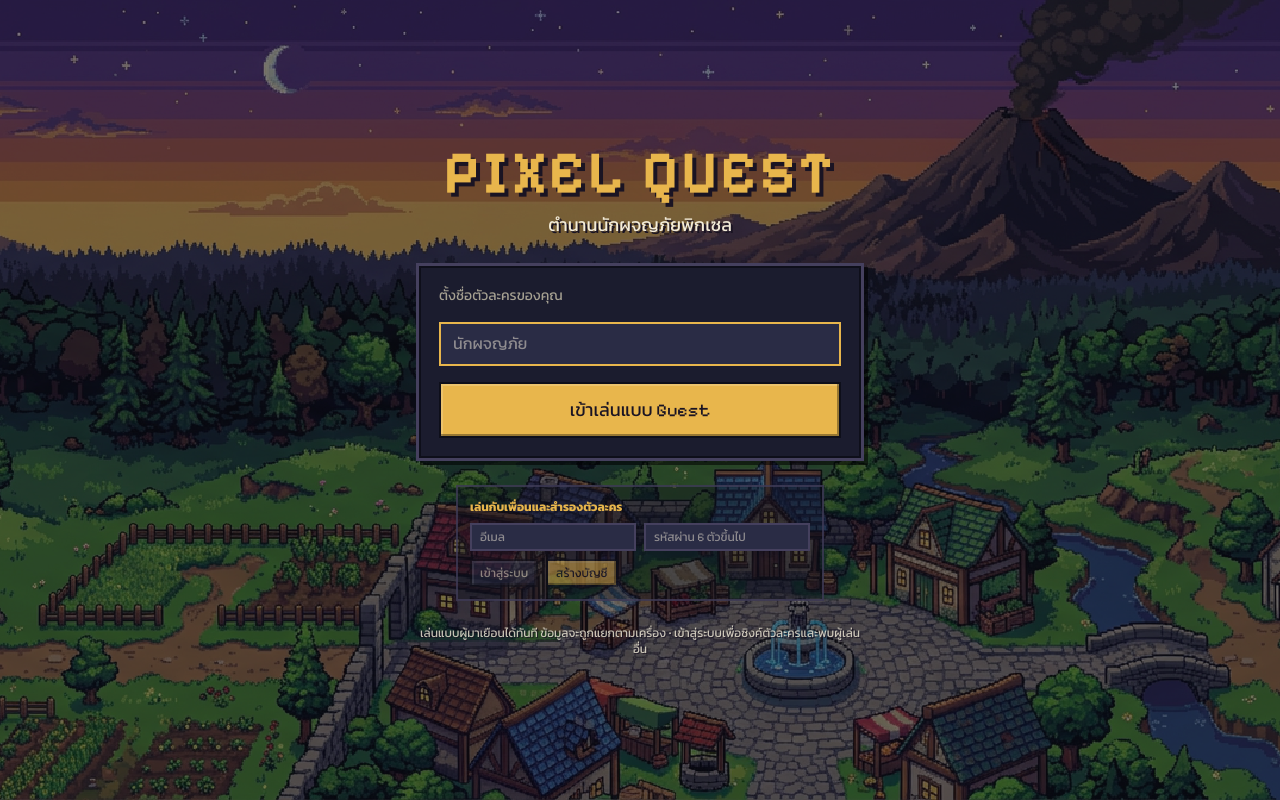
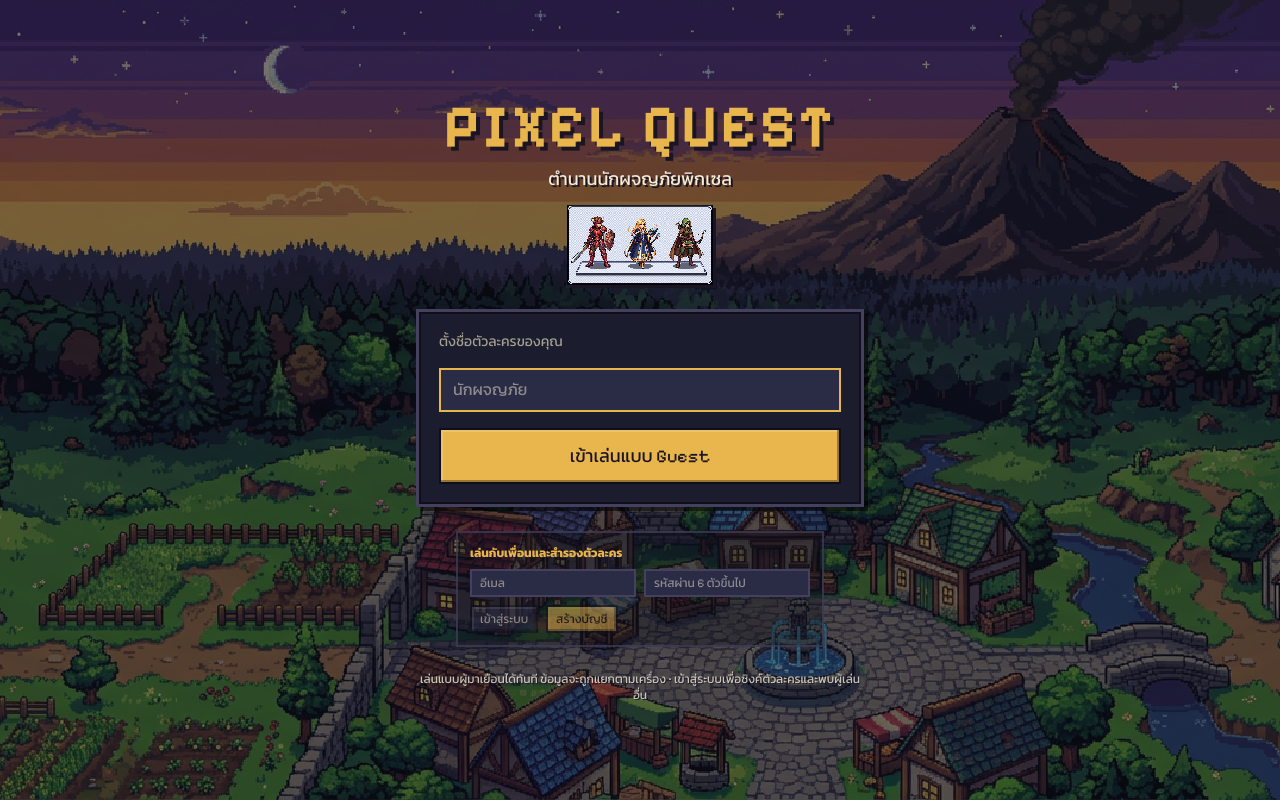
Before and after one commit to tunx2543/pixel-saga, a Next.js app: page / in a window 1280 px wide. Built offline with nearby package versions, Linux system fonts and the light colour scheme; no server answers.

Commit message:
Add class artwork to title screen

```diff
--- a/components/game/title-screen.tsx
+++ b/components/game/title-screen.tsx
@@ -32,6 +32,11 @@ export function TitleScreen() {
             PIXEL QUEST
           </p>
           <p className="mt-2 text-lg text-foreground drop-shadow-[2px_2px_0_#1a1423]">ตำนานนักผจญภัยพิกเซล</p>
+          <img
+            src="/images/classes/class-icons.png"
+            alt="นักดาบ นักเวท และนักธนู"
+            className="mx-auto mt-3 h-20 w-64 object-contain pixelated drop-shadow-[3px_3px_0_#1a1423]"
+          />
         </div>
 
         <div className="pixel-panel w-full p-5">
```
Also changed, not shown: public/images/classes/class-icons.png (added).
